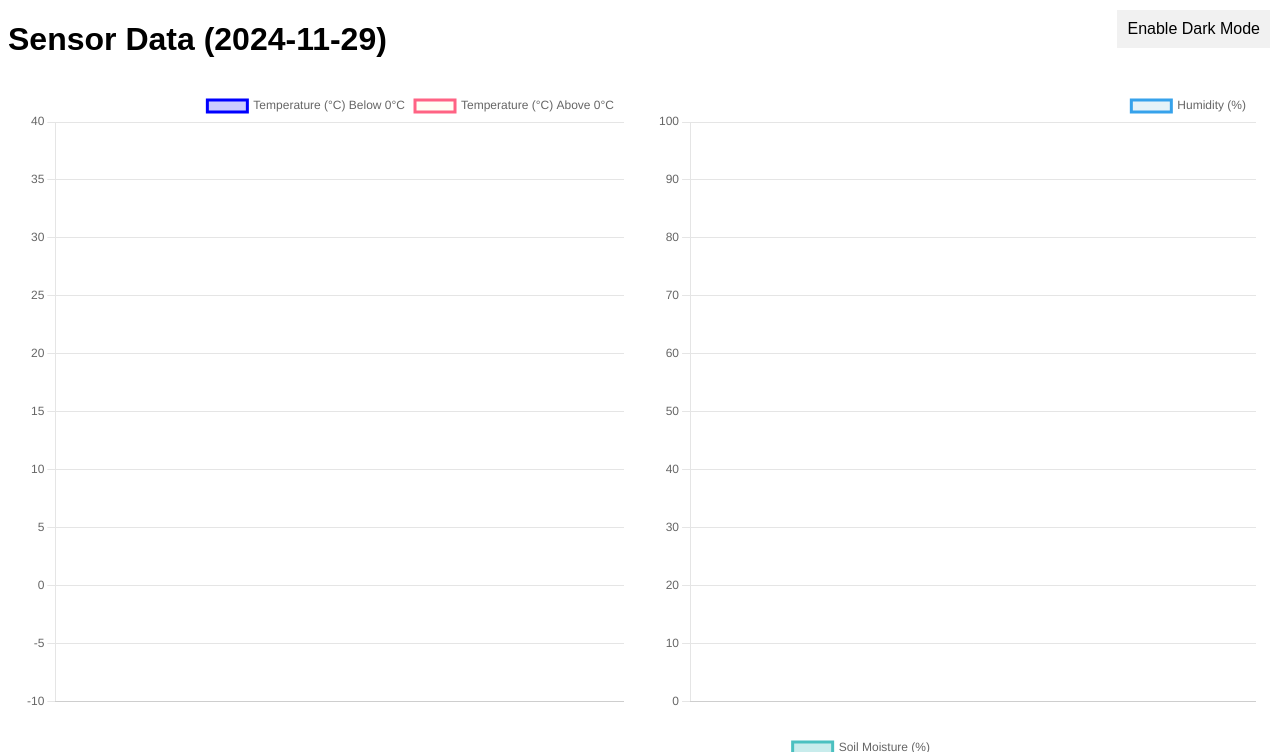
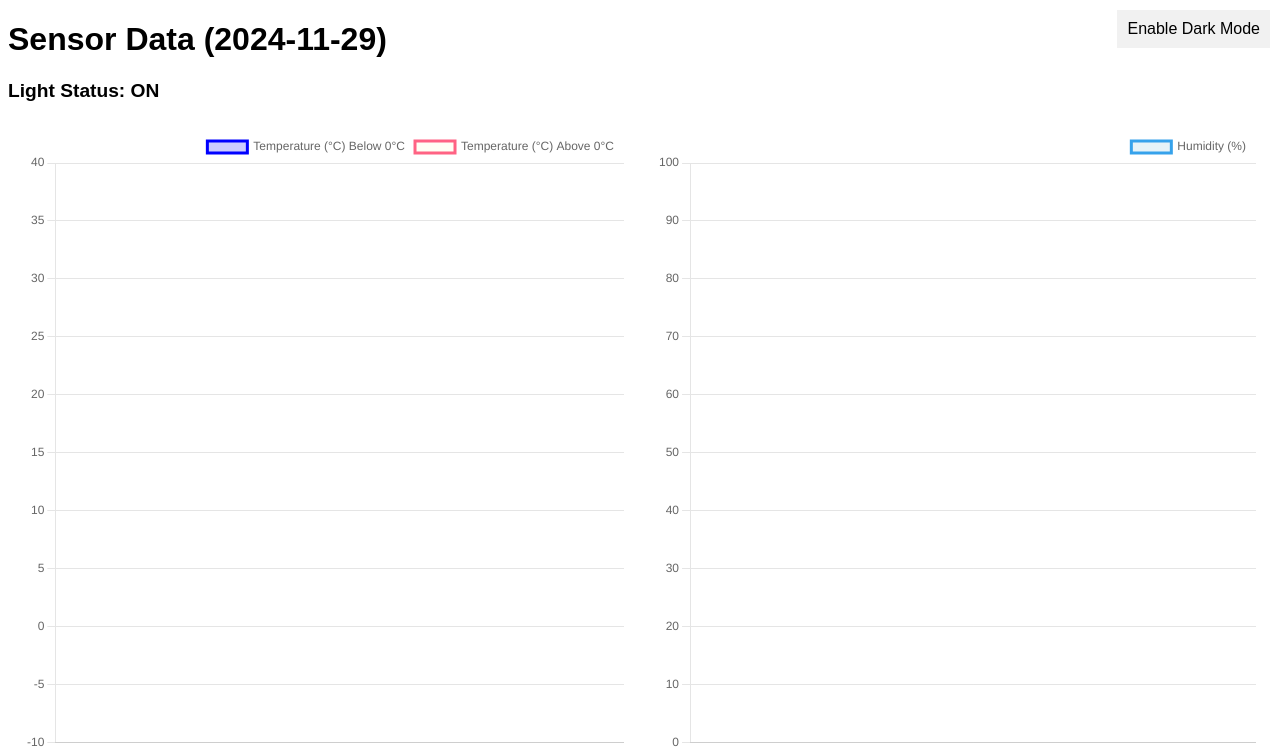
Before and after one commit to pawcijo/PiGarden, a Flask app: page / in a window 1280 px wide. Shown: the top 752 px of the page. Run offline with Flask 2, Linux system fonts and the light colour scheme; data that the repository does not hold is empty.

Commit message:
light on/off feature, update readme

```diff
--- a/app.py
+++ b/app.py
@@ -3,10 +3,36 @@ import smbus
 import time
 import threading
 from flask import Flask, render_template
-from datetime import datetime
+from datetime import datetime, time as dtime
 import pytz
+import RPi.GPIO as GPIO
 
 app = Flask(__name__)
+
+# Configuration variables
+ADC_ADDRESS = 0x48  # I2C address for ADC
+ADC_CHANNEL = 0  # ADC channel for soil moisture
+SHT31_ADDRESS = 0x44  # I2C address for SHT31-D sensor
+SLEEP_INTERVAL_DATA_PUSH = 3600  # Interval to push data to the database (in seconds)
+SLEEP_INTERVAL_LIGHT_CONTROL = 60  # Interval to check light status (in seconds)
+LIGHT_ON_HOUR = 23  # Hour to turn lights on (24-hour format)
+LIGHT_ON_MINUTE = 50  # Minute to turn lights on
+LIGHT_OFF_HOUR = 8  # Hour to turn lights off (24-hour format)
+LIGHT_OFF_MINUTE = 0  # Minute to turn lights off
+TIMEZONE = "Europe/Warsaw"  # Timezone for local time
+TEMP_COMMAND = [0x2C, 0x06]  # Command to read temperature and humidity from SHT31-D
+RELAY_CHANNEL = 9  # GPIO pin for the relay controlling the lights
+
+# GPIO setup
+GPIO.setwarnings(False)
+GPIO.setmode(GPIO.BCM)
+GPIO.setup(RELAY_CHANNEL, GPIO.OUT)
+
+# Turn off lights initially
+GPIO.output(RELAY_CHANNEL, GPIO.HIGH)
+
+# Variable to store the current light status
+light_status = "OFF"
 
 # Initialize SQLite Database
 def init_db():
@@ -25,46 +51,50 @@ def init_db():
     conn.close()
 
 # Function to read soil moisture from ADC
-def read_soil_moisture(channel, adc_address=0x48):
-    """
-    Reads soil moisture value from the ADC.
-    :param channel: ADC channel to read (0-7).
-    :param adc_address: I2C address of the ADC.
-    :return: Soil moisture percentage (0-100%).
-    """
+def read_soil_moisture(channel, adc_address=ADC_ADDRESS):
     bus = smbus.SMBus(1)
     assert 0 <= channel <= 7, "Invalid ADC channel. Must be between 0 and 7."
-    command = 0x84 | (channel << 4)  # ADC channel selection command
+    command = 0x84 | (channel << 4)
     bus.write_byte(adc_address, command)
-    adc_value = bus.read_byte(adc_address)  # Read raw ADC value (0-255)
-
-    # Convert ADC value to percentage
+    adc_value = bus.read_byte(adc_address)
     soil_moisture = (adc_value / 255.0) * 100
     return soil_moisture
+
+# Function to control lights based on specific hours
+def control_lights():
+    global light_status
+    while True:
+        try:
+            local_time = datetime.now(pytz.timezone(TIMEZONE)).time()
+            light_on_time = dtime(LIGHT_ON_HOUR, LIGHT_ON_MINUTE)
+            light_off_time = dtime(LIGHT_OFF_HOUR, LIGHT_OFF_MINUTE)
+
+            if light_on_time <= local_time or local_time < light_off_time:
+                GPIO.output(RELAY_CHANNEL, GPIO.LOW)  # Turn light ON
+                light_status = "ON"
+            else:
+                GPIO.output(RELAY_CHANNEL, GPIO.HIGH)  # Turn light OFF
+                light_status = "OFF"
+        except Exception as e:
+            print(f"Error controlling lights: {e}")
+        time.sleep(SLEEP_INTERVAL_LIGHT_CONTROL)
 
 # Function to push sensor data to the database every hour
 def push_data():
     while True:
         try:
-            # Read temperature and humidity from SHT31-D
             bus = smbus.SMBus(1)
-            sht31_address = 0x44
-            bus.write_i2c_block_data(sht31_address, 0x2C, [0x06])
+            bus.write_i2c_block_data(SHT31_ADDRESS, TEMP_COMMAND[0], [TEMP_COMMAND[1]])
             time.sleep(0.5)
-            data = bus.read_i2c_block_data(sht31_address, 0x00, 6)
+            data = bus.read_i2c_block_data(SHT31_ADDRESS, 0x00, 6)
 
             if len(data) == 6:
                 temp = data[0] * 256 + data[1]
                 cTemp = -45 + (175 * temp / 65535.0)
                 humidity = 100 * (data[3] * 256 + data[4]) / 65535.0
+                soil_moisture = read_soil_moisture(ADC_CHANNEL)
+                local_time = datetime.now(pytz.timezone(TIMEZONE)).strftime("%Y-%m-%d %H:%M:%S")
 
-                # Read soil moisture from ADC channel 0
-                soil_moisture = read_soil_moisture(0)
-
-                # Get current local time
-                local_time = datetime.now(pytz.timezone("Europe/Warsaw")).strftime("%Y-%m-%d %H:%M:%S")
-
-                # Insert data into database with local timestamp
                 conn = sqlite3.connect("sensor_data.db")
                 cursor = conn.cursor()
                 cursor.execute(
@@ -74,17 +104,20 @@ def push_data():
                 conn.commit()
                 conn.close()
         except Exception as e:
-            print(f"Error occurred: {e}")  # Print the error for debugging purposes
-
-        # Wait for 1 hour before pushing data again
-        time.sleep(3600)
+            print(f"Error occurred: {e}")
+        time.sleep(SLEEP_INTERVAL_DATA_PUSH)
 
 # Start the background data pushing in a separate thread
-thread = threading.Thread(target=push_data)
-thread.daemon = True  # Ensures the thread stops when the program stops
-thread.start()
+data_thread = threading.Thread(target=push_data)
+data_thread.daemon = True
+data_thread.start()
 
-# Route to display sensor data
+# Start the background light control in a separate thread
+light_thread = threading.Thread(target=control_lights)
+light_thread.daemon = True
+light_thread.start()
+
+# Route to display sensor data and light status
 @app.route("/")
 def index():
     conn = sqlite3.connect("sensor_data.db")
@@ -93,21 +126,16 @@ def index():
     rows = cursor.fetchall()
     conn.close()
 
-    # Use timestamps as they are (no conversion)
     timestamps = []
     for row in rows:
-        # Parse the timestamp from the database (assumed to be in Europe/Warsaw timezone)
         timestamp = datetime.strptime(row[0], "%Y-%m-%d %H:%M:%S")
-
-        # Format to show only hour and minute (HH:MM)
         timestamps.append(timestamp.strftime("%H:%M"))
 
     temperatures = [row[1] for row in rows]
     humidities = [row[2] for row in rows]
     soil_moistures = [row[3] for row in rows]
 
-    # Get current date in local timezone
-    local_timezone = pytz.timezone("Europe/Warsaw")
+    local_timezone = pytz.timezone(TIMEZONE)
     recent_date = datetime.now(local_timezone).strftime("%Y-%m-%d")
 
     return render_template(
@@ -116,9 +144,13 @@ def index():
         temperatures=temperatures,
         humidities=humidities,
         soil_moistures=soil_moistures,
-        recent_date=recent_date
+        recent_date=recent_date,
+        light_status=light_status
     )
 
 if __name__ == "__main__":
-    init_db()
-    app.run(debug=False, host="0.0.0.0", port=5000)
+    try:
+        init_db()
+        app.run(debug=False, host="0.0.0.0", port=5000)
+    finally:
+        GPIO.cleanup()
--- a/templates/index.html
+++ b/templates/index.html
@@ -54,6 +54,12 @@
             color: #000;
             font-size: 16px;
         }
+
+        .light-status {
+            margin-top: 20px;
+            font-size: 1.2em;
+            font-weight: bold;
+        }
     </style>
 </head>
 <body>
@@ -61,6 +67,11 @@
     <button id="darkModeToggle">Enable Dark Mode</button>
 
     <h1>Sensor Data ({{ recent_date }})</h1>
+
+    <!-- Light Status Display -->
+    <div class="light-status">
+        <p>Light Status: <span id="lightStatus">{{ light_status }}</span></p>
+    </div>
 
     <div class="chart-container">
         <!-- Temperature Chart -->
```
Also changed, not shown: README.md.
